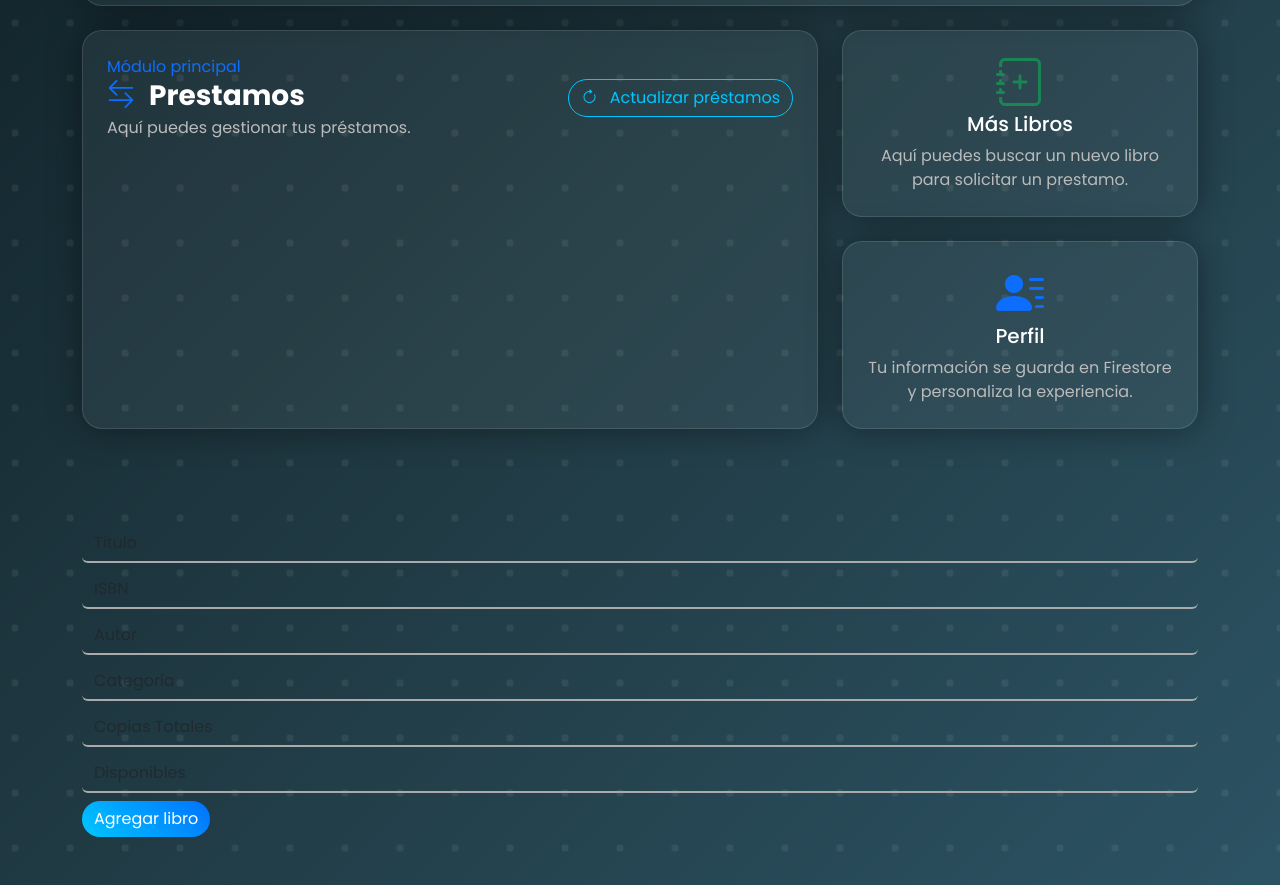
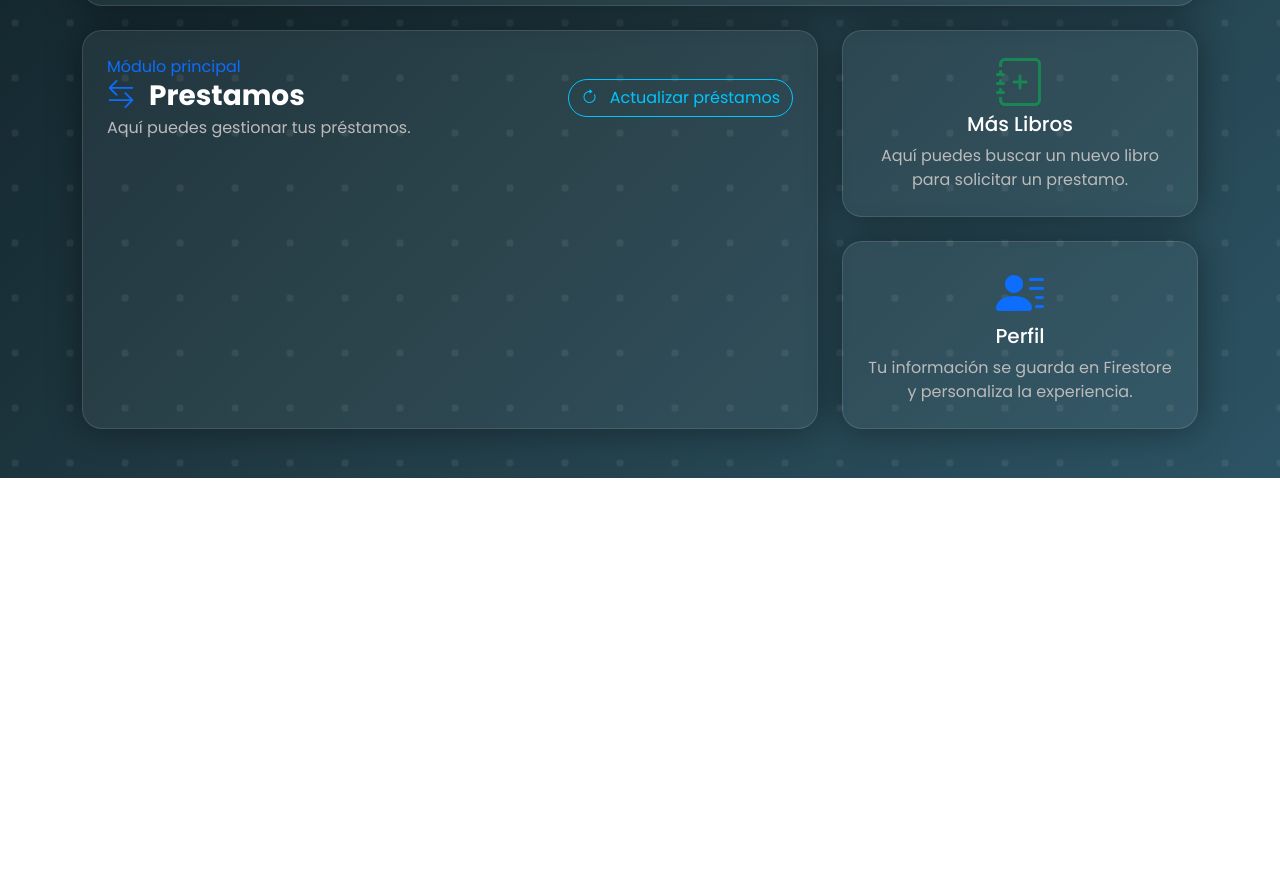
Before and after one commit to GetIsaac147/SmartLibrary, a plain HTML site: page public/dashboard.html in a window 1280 px wide. Shown: the part 322-1207 px from the top of the page. After the commit the page ends 800 px from the top, so only its background shows below. Drawn offline with nearby package versions, Linux system fonts and the light colour scheme; no server answers.

Commit message:
[FIXED]: Se borro la parte de agregar libros para la interfaz de usuario

```diff
--- a/public/dashboard.html
+++ b/public/dashboard.html
@@ -236,24 +236,3 @@
       </div>
     </div>
   </div>
-
-
-  <!--Agregar libro-->
-  <div class="container mt-5">
-    <form id="bookForm" class="mb-5">
-      <input id="title" class="form-control mb-2" placeholder="Título" required>
-      <input id="isbn" class="form-control mb-2" placeholder="ISBN" required>
-      <input id="author" class="form-control mb-2" placeholder="Autor" required>
-      <input id="category" class="form-control mb-2" placeholder="Categoría" required>
-      <input id="totalCopies" type="number" class="form-control mb-2" placeholder="Copias Totales" required>
-      <input id="available" type="number" class="form-control mb-2" placeholder="Disponibles" required>
-      <button class="btn btn-primary">
-        Agregar libro
-      </button>
-    </form>
-    <div id="booksContainer"></div>
-  </div>
-  <script src="https://cdn.jsdelivr.net/npm/bootstrap@5.3.8/dist/js/bootstrap.bundle.min.js"></script>
-  <script type="module" src="./assets/js/dashboard.js"></script>
-</body>
-</html>
```
